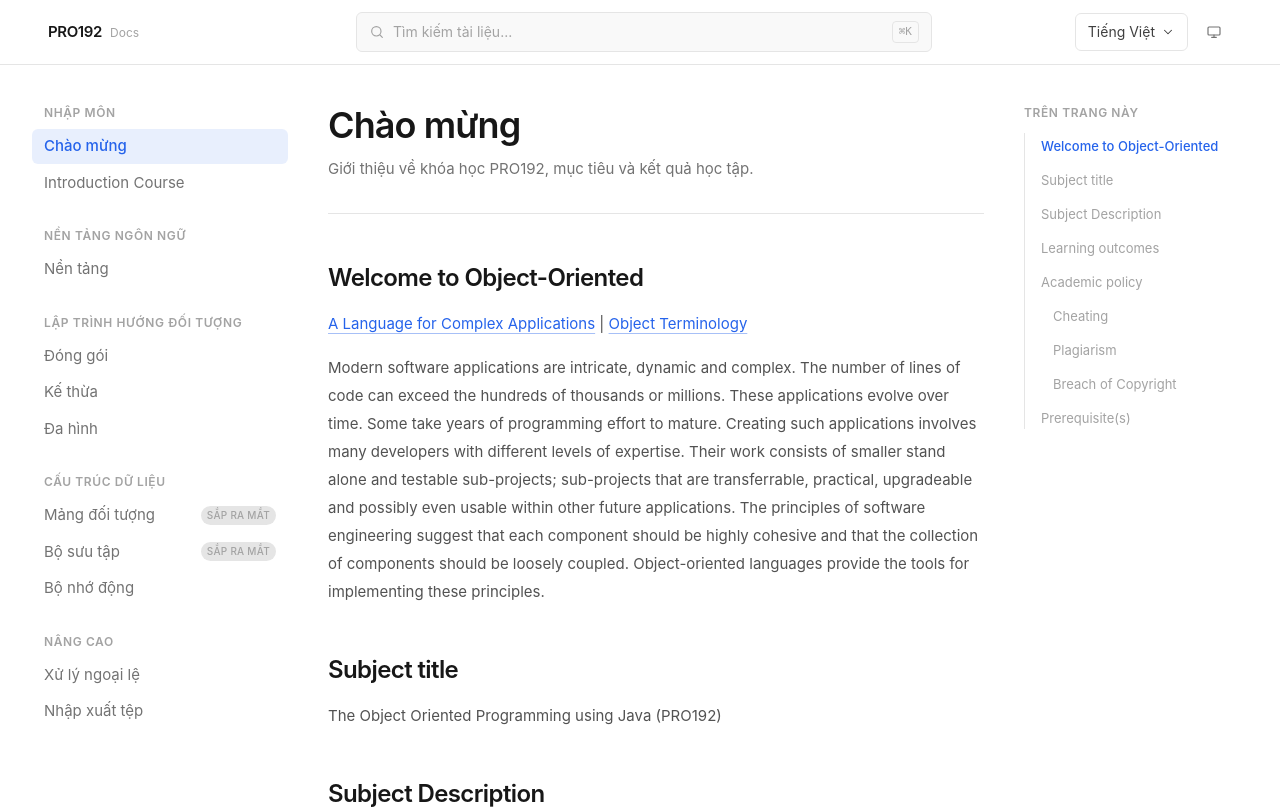
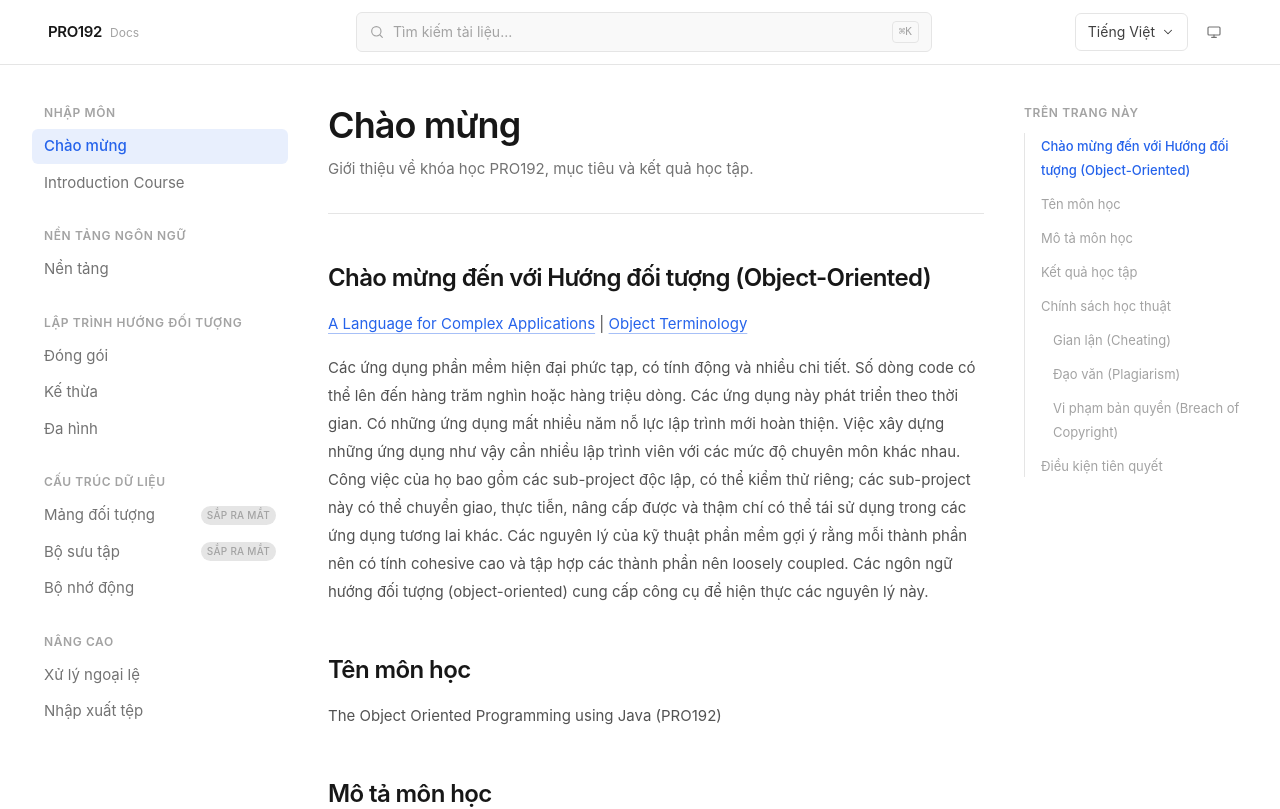
Before and after one commit to mst-software-vn/pro192web, a React (Vite) app: page /docs/chao-mung in a window 1280 px wide. Shown: the top 809 px of the page. Built offline with nearby package versions, Linux system fonts and the light colour scheme.

Commit message:
feat: wire language toggle to real vi/en content switching

```diff
--- a/src/components/LanguageSelector.tsx
+++ b/src/components/LanguageSelector.tsx
@@ -1,15 +1,17 @@
 import { useState } from 'react'
+import { useLanguage, type Language } from '../hooks/use-language'
 
-const LANGUAGES = [
+const LANGUAGES: { code: Language; short: string; label: string }[] = [
   { code: 'vi', short: 'VI', label: 'Tiếng Việt' },
   { code: 'en', short: 'EN', label: 'English' },
 ]
 
-// Chọn ngôn ngữ hiển thị tài liệu — hiện tại chỉ là UI, chưa gắn logic dịch thật.
+// Chọn ngôn ngữ hiển thị nội dung Docs — đổi body chương sang bản dịch tương ứng
+// (fallback tiếng Anh nếu chương chưa có bản dịch tiếng Việt).
 export function LanguageSelector() {
   const [open, setOpen] = useState(false)
-  const [selected, setSelected] = useState('vi')
-  const current = LANGUAGES.find((lang) => lang.code === selected) ?? LANGUAGES[0]
+  const { language, setLanguage } = useLanguage()
+  const current = LANGUAGES.find((lang) => lang.code === language) ?? LANGUAGES[0]
 
   return (
     <div className="relative">
@@ -37,13 +39,13 @@ export function LanguageSelector() {
           />
           <div className="border-hairline bg-canvas absolute top-full right-0 z-50 mt-2 w-36 overflow-hidden rounded-md border py-1 shadow-[0_8px_24px_rgba(0,0,0,0.08)]">
             {LANGUAGES.map((lang) => {
-              const isActive = lang.code === selected
+              const isActive = lang.code === language
               return (
                 <button
                   key={lang.code}
                   type="button"
                   onClick={() => {
-                    setSelected(lang.code)
+                    setLanguage(lang.code)
                     setOpen(false)
                   }}
                   className={`flex w-full items-center px-3 py-1.5 text-[13px] transition-colors ${
--- /dev/null
+++ b/src/content/chapters/chao-mung.vi.md
@@ -0,0 +1,47 @@
+## Chào mừng đến với Hướng đối tượng (Object-Oriented)
+
+[A Language for Complex Applications](#) | [Object Terminology](#)
+
+Các ứng dụng phần mềm hiện đại phức tạp, có tính động và nhiều chi tiết. Số dòng code có thể lên đến hàng trăm nghìn hoặc hàng triệu dòng. Các ứng dụng này phát triển theo thời gian. Có những ứng dụng mất nhiều năm nỗ lực lập trình mới hoàn thiện. Việc xây dựng những ứng dụng như vậy cần nhiều lập trình viên với các mức độ chuyên môn khác nhau. Công việc của họ bao gồm các sub-project độc lập, có thể kiểm thử riêng; các sub-project này có thể chuyển giao, thực tiễn, nâng cấp được và thậm chí có thể tái sử dụng trong các ứng dụng tương lai khác. Các nguyên lý của kỹ thuật phần mềm gợi ý rằng mỗi thành phần nên có tính cohesive cao và tập hợp các thành phần nên loosely coupled. Các ngôn ngữ hướng đối tượng (object-oriented) cung cấp công cụ để hiện thực các nguyên lý này.
+
+## Tên môn học
+
+The Object Oriented Programming using Java (PRO192)
+
+## Mô tả môn học
+
+Môn học này giới thiệu cho sinh viên về lập trình hướng đối tượng (object-oriented programming). Sinh viên học cách xây dựng các object có thể tái sử dụng, encapsulate dữ liệu và logic bên trong một class, kế thừa (inherit) một class từ class khác và hiện thực polymorphism. Tuân thủ các nguyên lý lập trình hướng đối tượng bao gồm encapsulation, polymorphism và inheritance khi viết code chương trình.
+
+## Kết quả học tập
+
+- Hiểu các khái niệm của chương trình hướng đối tượng (OO) để giải quyết vấn đề và các nền tảng của lập trình hướng đối tượng trong Java
+- Thực hành cú pháp và ngữ nghĩa cơ bản của ngôn ngữ Java để viết chương trình Java và sử dụng các khái niệm như variable, cấu trúc điều kiện và các phương thức thực thi lặp
+- Sử dụng stream để đọc và ghi dữ liệu từ/đến các loại nguồn/đích khác nhau
+- Thảo luận về lợi ích và cách sử dụng cơ chế Exception handling của JAVA
+- Xác định class, object, các thành viên (member) của một class và mối quan hệ giữa chúng cần thiết cho một vấn đề cụ thể
+- Giải thích khái niệm và minh hoạ cách sử dụng Polymorphism, Encapsulation, Abstraction và Inheritance trong java
+- Thảo luận các nguyên lý và cách sử dụng abstract class và interface trong java
+- Hiểu và hiện thực một chương trình hoàn chỉnh sử dụng object array
+- Giải thích các nguyên lý và cách sử dụng một số abstract data type của java collections (list, set, map)
+
+## Chính sách học thuật
+
+Gian lận, đạo văn và vi phạm bản quyền là những hành vi vi phạm nghiêm trọng theo Chính sách này.
+
+### Gian lận (Cheating)
+
+Gian lận trong bài kiểm tra hoặc kỳ thi được hiểu là việc nói chuyện, nhìn bài của sinh viên khác hoặc bất kỳ phương thức bí mật nào khác để truyền tải thông tin.
+
+### Đạo văn (Plagiarism)
+
+Đạo văn là việc sử dụng công trình của người khác mà không trích dẫn; tức là, coi công trình của người khác như công trình của chính mình.
+
+### Vi phạm bản quyền (Breach of Copyright)
+
+Nếu bạn photocopy một cuốn sách giáo khoa mà không có sự cho phép của chủ sở hữu bản quyền, bạn đã vi phạm luật bản quyền.
+
+## Điều kiện tiên quyết
+
+PRF192
+
+Để biết thêm thông tin, xem [syllabus](/syllabus-pro192-spring2021).
--- a/src/content/chapters/index.ts
+++ b/src/content/chapters/index.ts
@@ -9,8 +9,19 @@ const rawBodies = import.meta.glob('./*.md', {
   eager: true,
 }) as Record<string, string>
 
+// Bản dịch tiếng Việt (nếu có) — file `{slug}.vi.md` cạnh file gốc tiếng Anh.
+const rawBodiesVi = import.meta.glob('./*.vi.md', {
+  query: '?raw',
+  import: 'default',
+  eager: true,
+}) as Record<string, string>
+
 function bodyFor(slug: string): string | undefined {
   return rawBodies[`./${slug}.md`]
+}
+
+function bodyViFor(slug: string): string | undefined {
+  return rawBodiesVi[`./${slug}.vi.md`]
 }
 
 // Thứ tự & metadata khớp docs/content/sidebar/sidebar.txt (nguồn gốc từ pro192web).
@@ -101,6 +112,7 @@ const chapterMeta: Omit<Chapter, 'body'>[] = [
 export const chapters: Chapter[] = chapterMeta.map((meta) => ({
   ...meta,
   body: bodyFor(meta.slug),
+  bodyVi: bodyViFor(meta.slug),
 }))
 
 export function getChapter(slug: string): Chapter | undefined {
--- a/src/content/types.ts
+++ b/src/content/types.ts
@@ -14,8 +14,10 @@ export interface Chapter {
   group: string
   /** published: đã có nội dung .md · draft: đang cập nhật */
   status: ChapterStatus
-  /** Nội dung Markdown thô (chỉ có ở chương published) */
+  /** Nội dung Markdown thô, tiếng Anh (chỉ có ở chương published) */
   body?: string
+  /** Bản dịch tiếng Việt của body — chưa dịch hết mọi chương, fallback về `body` khi thiếu */
+  bodyVi?: string
 }
 
 /** Một nhóm chương cùng chủ đề, hiển thị dưới 1 tiêu đề nhóm trong sidebar */
--- /dev/null
+++ b/src/hooks/use-language.tsx
@@ -0,0 +1,33 @@
+import { createContext, useContext, useEffect, useState, type ReactNode } from 'react'
+
+export type Language = 'vi' | 'en'
+
+const STORAGE_KEY = 'pro192-language'
+
+interface LanguageContextValue {
+  language: Language
+  setLanguage: (language: Language) => void
+}
+
+const LanguageContext = createContext<LanguageContextValue | undefined>(undefined)
+
+// Ngôn ngữ hiển thị nội dung Docs — dùng Context vì LanguageSelector (header) và
+// DocsPage/DocsLayout (nội dung + TOC) là các cây component tách biệt cần cùng đọc
+// 1 state, khác với theme (chỉ cần class CSS, không cần re-render nội dung).
+export function LanguageProvider({ children }: { children: ReactNode }) {
+  const [language, setLanguage] = useState<Language>(() => {
+    return localStorage.getItem(STORAGE_KEY) === 'en' ? 'en' : 'vi'
+  })
+
+  useEffect(() => {
+    localStorage.setItem(STORAGE_KEY, language)
+  }, [language])
+
+  return <LanguageContext.Provider value={{ language, setLanguage }}>{children}</LanguageContext.Provider>
+}
+
+export function useLanguage(): LanguageContextValue {
+  const ctx = useContext(LanguageContext)
+  if (!ctx) throw new Error('useLanguage must be used within LanguageProvider')
+  return ctx
+}
--- a/src/layout/DocsLayout.tsx
+++ b/src/layout/DocsLayout.tsx
@@ -2,6 +2,7 @@ import { useState } from 'react'
 import { Outlet, useParams } from 'react-router-dom'
 import { getChapter } from '../content/chapters'
 import { useActiveHeading } from '../hooks/use-active-heading'
+import { useLanguage } from '../hooks/use-language'
 import { extractHeadings } from '../lib/markdown'
 import { DocsFooter } from './DocsFooter'
 import { DocsHeader } from './DocsHeader'
@@ -15,8 +16,10 @@ export function DocsLayout() {
   const { slug } = useParams()
   const [mobileNavOpen, setMobileNavOpen] = useState(false)
 
+  const { language } = useLanguage()
   const chapter = slug ? getChapter(slug) : undefined
-  const headings = chapter?.body ? extractHeadings(chapter.body) : []
+  const activeBody = language === 'vi' ? (chapter?.bodyVi ?? chapter?.body) : chapter?.body
+  const headings = activeBody ? extractHeadings(activeBody) : []
   const activeHeadingId = useActiveHeading(headings.map((heading) => heading.id))
 
   return (
--- a/src/pages/DocsPage.tsx
+++ b/src/pages/DocsPage.tsx
@@ -1,10 +1,12 @@
 import { useParams } from 'react-router-dom'
 import { MarkdownContent } from '../components/MarkdownContent'
 import { getChapter } from '../content/chapters'
+import { useLanguage } from '../hooks/use-language'
 
 export function DocsPage() {
   const { slug } = useParams()
   const chapter = slug ? getChapter(slug) : undefined
+  const { language } = useLanguage()
 
   if (!chapter) {
     return (
@@ -15,6 +17,10 @@ export function DocsPage() {
     )
   }
 
+  const wantsVi = language === 'vi'
+  const body = wantsVi ? (chapter.bodyVi ?? chapter.body) : chapter.body
+  const isFallback = wantsVi && !chapter.bodyVi && Boolean(chapter.body)
+
   return (
     <article className="mx-auto max-w-[760px]">
       <header className="border-hairline mb-8 border-b pb-8">
@@ -22,8 +28,14 @@ export function DocsPage() {
         <p className="text-ink-muted mt-3 text-[15px] leading-relaxed">{chapter.description}</p>
       </header>
 
-      {chapter.body ? (
-        <MarkdownContent markdown={chapter.body} />
+      {isFallback ? (
+        <p className="text-ink-faint mb-6 text-sm italic">
+          Bản dịch tiếng Việt đang được cập nhật — hiển thị bản gốc tiếng Anh.
+        </p>
+      ) : null}
+
+      {body ? (
+        <MarkdownContent markdown={body} />
       ) : (
         <div className="border-hairline-strong bg-panel rounded-lg border border-dashed px-6 py-12 text-center">
           <p className="text-ink-muted text-sm">Nội dung chương này đang được biên soạn và sẽ sớm được cập nhật.</p>
--- a/src/router/AppRouter.tsx
+++ b/src/router/AppRouter.tsx
@@ -1,6 +1,7 @@
 import { lazy, Suspense } from 'react'
 import { BrowserRouter, Navigate, Route, Routes } from 'react-router-dom'
 import { firstChapterSlug } from '../content/chapters'
+import { LanguageProvider } from '../hooks/use-language'
 
 // Tách bundle theo route: LandingPage nhẹ (marketing), DocsLayout/DocsPage kéo theo
 // react-markdown + prism-react-renderer nên tải riêng, không làm nặng trang chủ.
@@ -22,6 +23,7 @@ function RouteFallback() {
 export function AppRouter() {
   return (
     <BrowserRouter>
+      <LanguageProvider>
         <Suspense fallback={<RouteFallback />}>
           <Routes>
             <Route path="/" element={<LandingPage />} />
@@ -34,6 +36,7 @@ export function AppRouter() {
             </Route>
           </Routes>
         </Suspense>
+      </LanguageProvider>
     </BrowserRouter>
   )
 }
```
Lines whose indentation alone changed are shown as unchanged.
